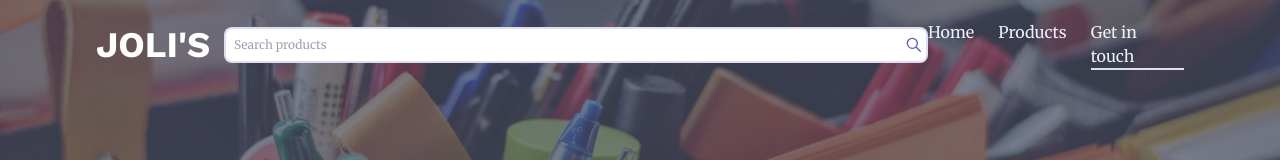
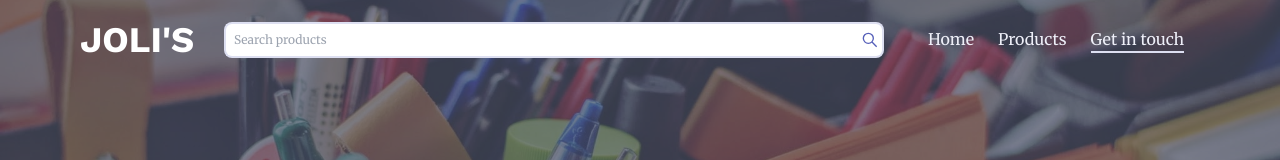
Before and after one commit to quinzonjosh/jolis, a Next.js app: page /branches in a window 1280 px wide. Shown: the top 160 px of the page. Built offline with nearby package versions, Linux system fonts and the light colour scheme.

Commit message:
fix responsiveness alignment

```diff
--- a/components/Navbar/Navbar.jsx
+++ b/components/Navbar/Navbar.jsx
@@ -19,7 +19,7 @@ const Navbar = ({ page }) => {
       className={styles.navbar}
       data-style={scrollPosition > 0 ? "scroll" : "initial"}
     >
-      <div className="flex justify-center w-full gap-6 md:gap-0 py-5 items-center">
+      <div className="flex justify-center w-full gap-6 lg:gap-4 py-5 items-center">
         <Link href="/">
           <a className={styles.nav_logo}>JOLI&apos;S</a>
         </Link>
@@ -50,9 +50,9 @@ const Navbar = ({ page }) => {
         <nav
           className={`${hideNav ? "-left-full" : "left-0"} ${styles.nav_links}`}
         >
-          <ul className="flex flex-col md:flex-row md:justify-center p-5 md:p-0 gap-6">
+          <ul className="flex flex-col lg:items-center lg:flex-row lg:justify-center p-5 lg:p-0 gap-6">
             <button
-              className="md:hidden text-2xl block self-end text-primary"
+              className="lg:hidden text-2xl block self-end text-primary"
               onClick={() => {
                 document.body.style.overflow = "scroll";
                 setHideNav((hideNav) => {
--- a/components/Navbar/Navbar.module.css
+++ b/components/Navbar/Navbar.module.css
@@ -2,7 +2,7 @@
   @apply fixed top-0 left-0 z-[1001] transition-all w-full;
 
   .nav_logo {
-    @apply md:text-4xl text-2xl font-bold cursor-pointer font-heading;
+    @apply lg:text-4xl text-2xl font-bold cursor-pointer font-heading;
   }
 
   &[data-style="initial"] {
@@ -11,7 +11,7 @@
     }
 
     .nav_link {
-      @apply text-primary hover:text-secondary md:text-white-accent-ghost md:hover:text-white-accent-lavender;
+      @apply text-primary hover:text-secondary lg:text-white-accent-ghost lg:hover:text-white-accent-lavender;
       &::after {
         @apply bg-white-accent-lavender;
       }
@@ -22,7 +22,7 @@
   }
 
   &[data-style="scroll"] {
-    @apply bg-white shadow-md;
+    @apply bg-white shadow-lg;
 
     .nav_logo {
       @apply text-primary;
@@ -41,15 +41,15 @@
   }
 
   .hamburger_menu {
-    @apply md:hidden block text-2xl;
+    @apply lg:hidden block text-2xl;
   }
 
   .nav_links {
-    @apply absolute w-full h-[100vh] md:h-full top-0 z-10 transition-all md:z-0 md:w-[20%]  bg-white md:bg-transparent md:static;
+    @apply absolute w-full h-[100vh] lg:h-full top-0 z-10 transition-all lg:z-0 lg:w-[20%]  bg-white lg:bg-transparent lg:static;
   }
 
   .nav_link {
-    @apply text-base relative lg:right-0 md:right-4 right-0;
+    @apply text-base relative whitespace-nowrap lg:right-4 right-0;
   }
 
   .nav_link::after {
@@ -81,12 +81,12 @@
   }
 
   .nav_logo {
-    @apply md:w-[10%];
+    @apply lg:w-[10%];
   }
 }
 
 .searchbar {
-  @apply w-[100%] border-2 border-white-accent-lavender border-r-0 rounded-l-lg p-2 text-xs focus:border-tertiary outline-none font-base;
+  @apply w-[90%] border-2 border-white-accent-lavender border-r-0 rounded-l-lg p-2 text-xs focus:border-tertiary outline-none font-base;
 }
 
 .searchbar:focus-visible + button {
```
